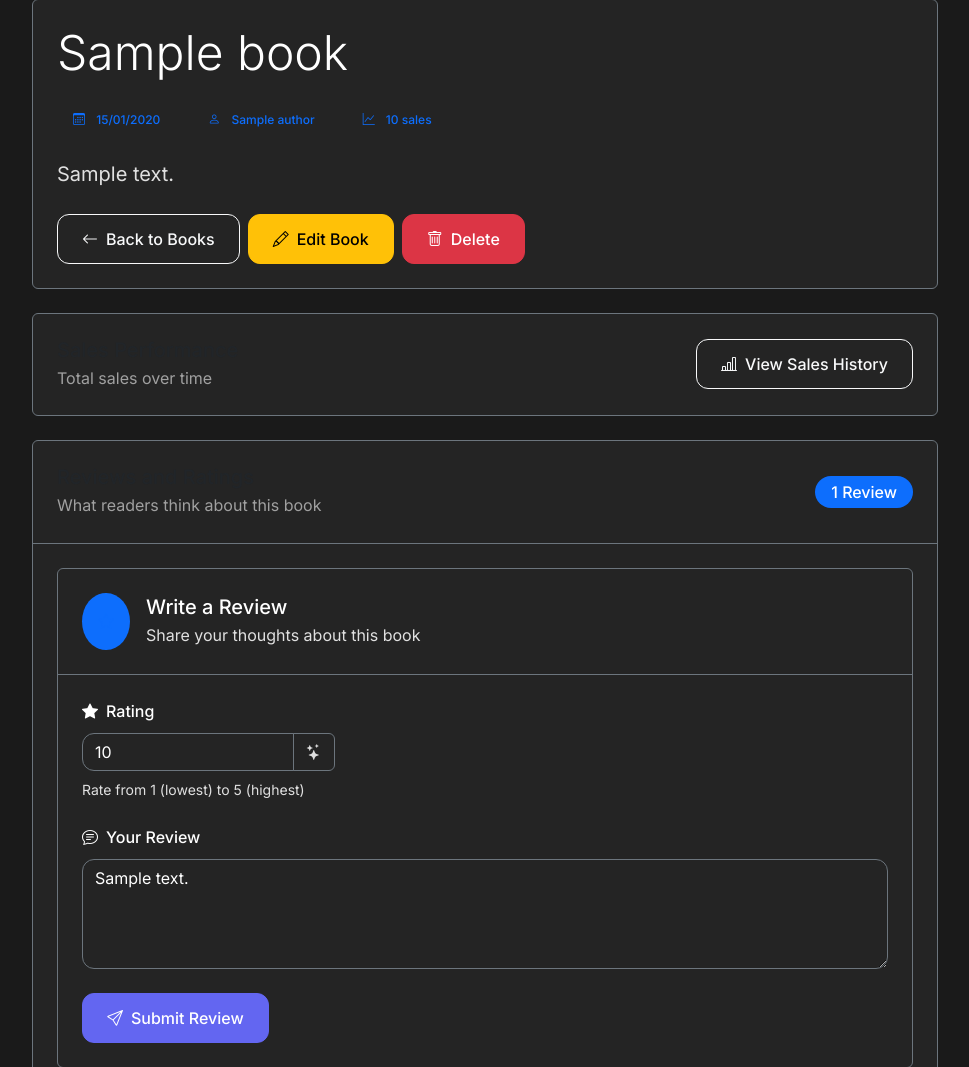
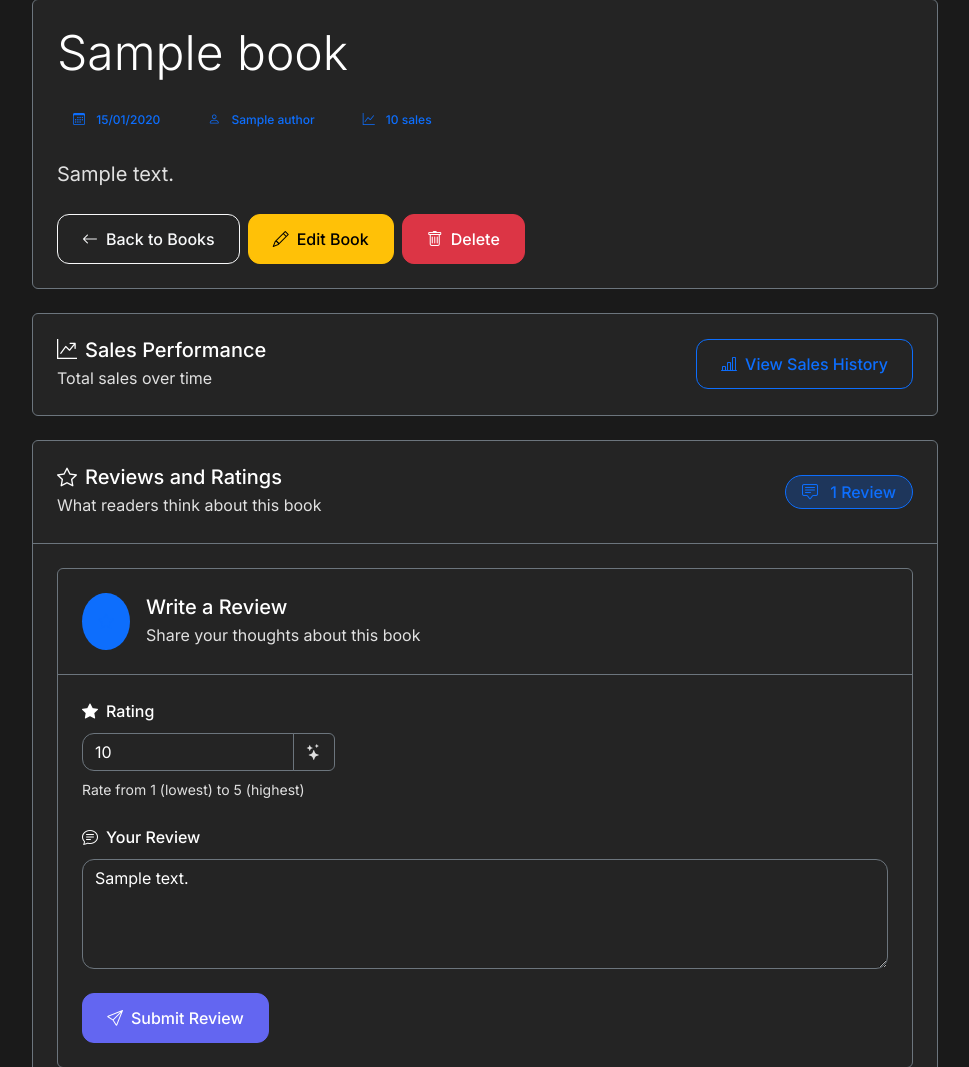
Before and after one commit to AlbertoZuiga/software-architecture-group-7, a Django app: page /reviews/edit/1/ in a window 1280 px wide. Shown: the part 229-1296 px from the top of the page, without its empty margins (155-1124 px from the left). Run offline with Django 5.2, Linux system fonts and the light colour scheme; a user stored in the database is signed in; tables that the repository leaves empty hold one stand-in row (values such as "Sample post").

Commit message:
style: enhance sales and reviews sections with improved headings, icons, and button styles

```diff
--- a/apps/books/templates/books/books_show.html
+++ b/apps/books/templates/books/books_show.html
@@ -62,11 +62,13 @@
                 <div class="card-body p-4">
                     <div class="d-flex justify-content-between align-items-center">
                         <div>
-                            <h5 class="mb-1">Sales Performance</h5>
-                            <p class="text-muted mb-0">Total sales over time</p>
+                            <h5 class="text-light mb-1">
+                                <i class="bi bi-graph-up-arrow me-2"></i>Sales Performance
+                            </h5>
+                            <p class="text-secondary mb-0">Total sales over time</p>
                         </div>
                         <div>
-                            <a href="{% url 'sales:index' book.id %}" class="btn btn-outline-light">
+                            <a href="{% url 'sales:index' book.id %}" class="btn btn-outline-primary">
                                 <i class="bi bi-bar-chart-line me-2"></i>View Sales History
                             </a>
                         </div>
@@ -77,11 +79,14 @@
                 <div class="card-header border-secondary p-4">
                     <div class="d-flex justify-content-between align-items-center">
                         <div>
-                            <h5 class="mb-1">Reviews and Ratings</h5>
-                            <p class="text-muted mb-0">What readers think about this book</p>
+                            <h5 class="text-light mb-1">
+                                <i class="bi bi-star me-2"></i>Reviews and Ratings
+                            </h5>
+                            <p class="text-secondary mb-0">What readers think about this book</p>
                         </div>
                         {% if reviews %}
-                            <div class="badge bg-primary rounded-pill px-3 py-2 fs-6">
+                            <div class="badge bg-primary bg-opacity-25 border border-primary text-primary rounded-pill px-3 py-2 fs-6">
+                                <i class="bi bi-chat-square-text me-2"></i>
                                 {{ reviews|length }} Review{% if reviews|length != 1 %}s{% endif %}
                             </div>
                         {% endif %}
```
